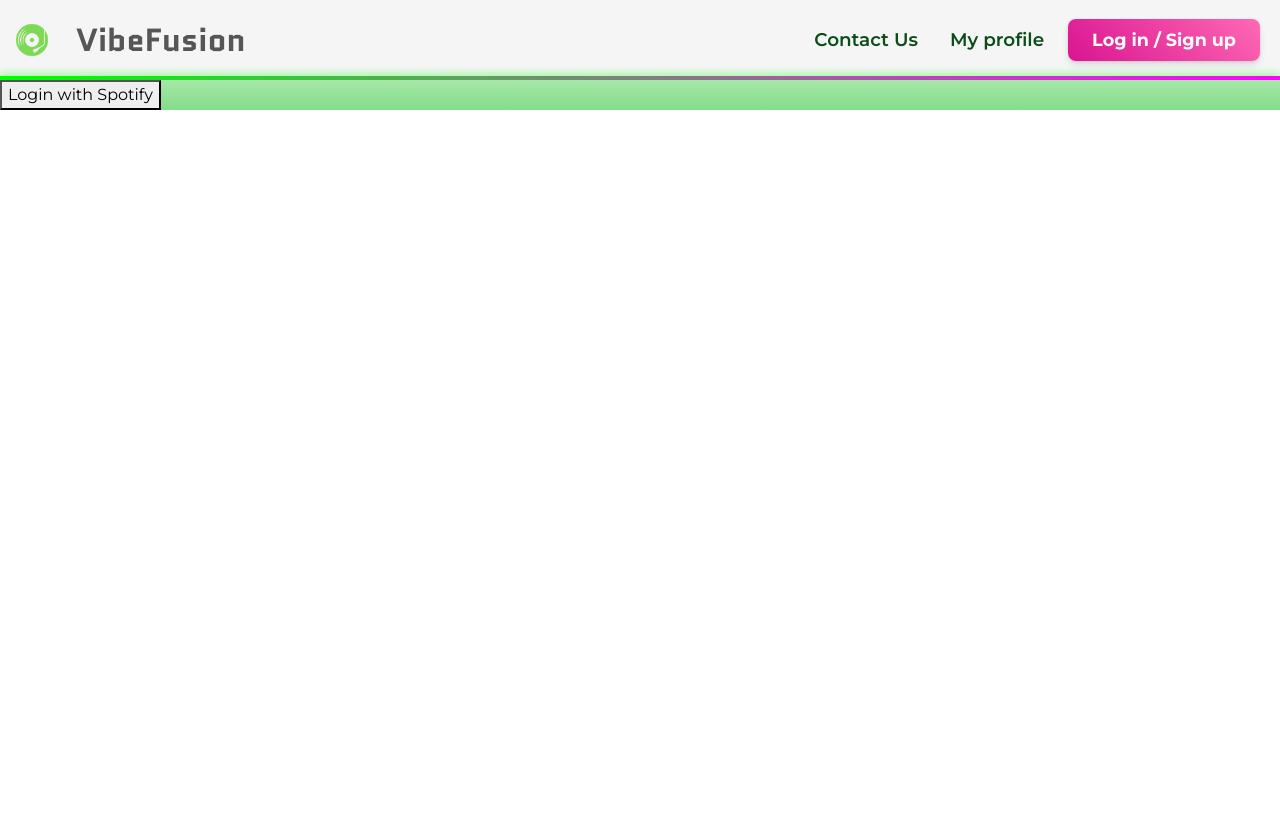
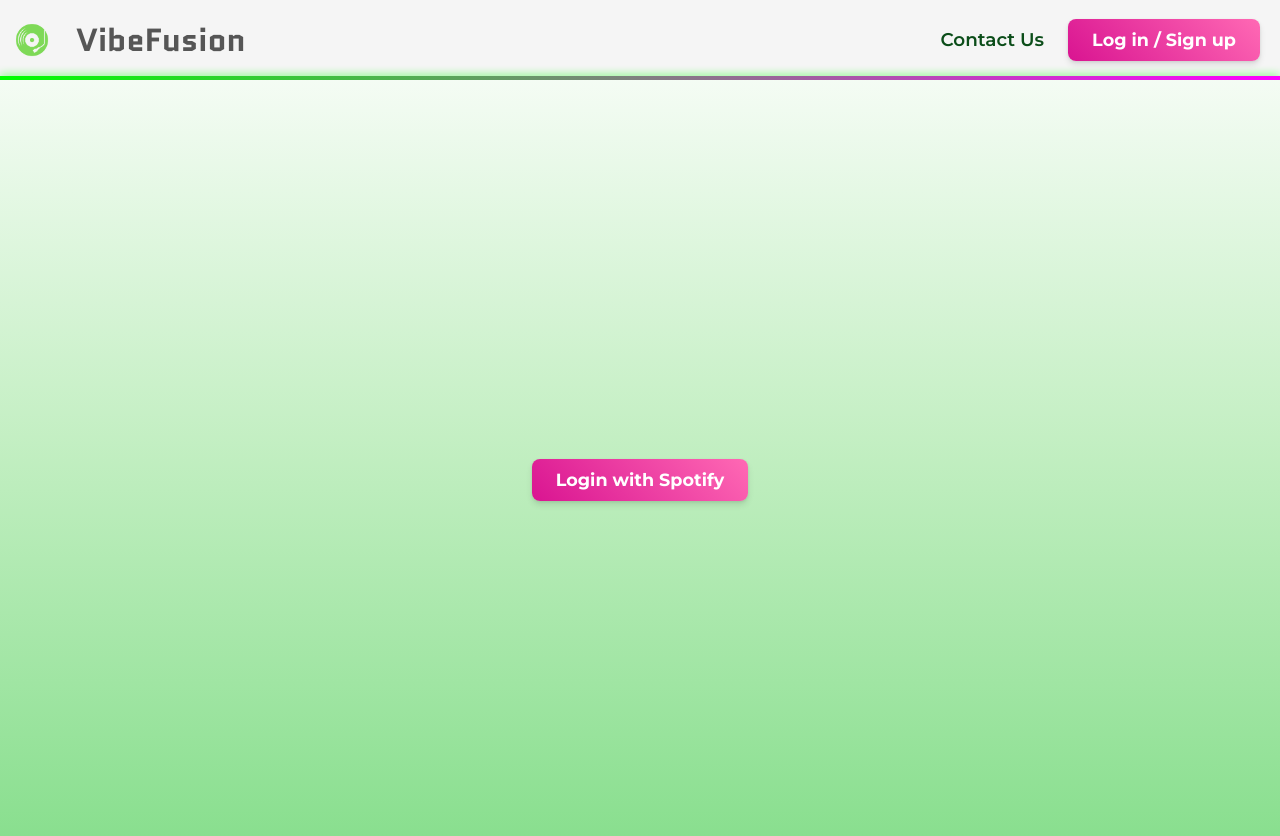
Before and after one commit to morgharrisx/fullstack-3, a React (Create React App) app in the folder frontend/: page /smart-recommendations in a window 1280 px wide. Shown: the top 836 px of the page. Before the commit the page ends 800 px from the top, so only its background shows below. Built offline with nearby package versions, Linux system fonts and the light colour scheme; the HTML template or start-up script is replaced by a standard one; a web font is replaced by a local one.

Commit message:
handleLogout, handle conditional render in navbar

```diff
--- a/frontend/src/App.js
+++ b/frontend/src/App.js
@@ -15,6 +15,7 @@ import Login from './login/login';
 
 function App() {
     const [isLoggedIn, setIsLoggedIn] = useState(false);
+
 
     useEffect(() => {
       const token = localStorage.getItem('spotify_access_token');
--- a/frontend/src/Navbar/navbar.jsx
+++ b/frontend/src/Navbar/navbar.jsx
@@ -2,9 +2,17 @@ import { Container, Navbar, Nav } from 'react-bootstrap';
 import './navbar.css';
 import ReusableButton from '../ReusableButton/ReusableButton';
 import GreenLogo from './logo/green-logo.png';
-import { Link } from 'react-router-dom';
+import { Link, useNavigate } from 'react-router-dom';
 
-function NavScrollExample() {
+
+function NavScrollExample({isLoggedIn, setIsLoggedIn}) {
+  const navigate = useNavigate();
+  function handleLogOut() {
+    localStorage.removeItem('spotify_access_token');
+    setIsLoggedIn(false);
+    navigate("/")
+  };
+
   return (
     <Navbar expand="lg" className="custom-bg">
       <Container fluid>
@@ -31,12 +39,18 @@ function NavScrollExample() {
           <Link className="link-styles" to="/contact">
             <Nav.Link as="span" className="ml-auto mx-3 Montserrat">Contact Us</Nav.Link>
           </Link>
-          <Link className="link-styles" to="/profile">
-            <Nav.Link as="span" className="ml-auto mx-3 Montserrat">My profile</Nav.Link>
-          </Link>
-          <Link to="http://localhost:5001/login">
+          { isLoggedIn && (
+              <Link className="link-styles" to="/profile">
+              <Nav.Link as="span" className="ml-auto mx-3 Montserrat">My profile</Nav.Link>
+              </Link>
+          )}
+          {isLoggedIn ? (
+            <ReusableButton onClick={handleLogOut} size="sm" text="Log out" color="pink"/>
+          ):(
+            <Link to="http://localhost:5001/login">
             <ReusableButton size="sm" text="Log in / Sign up" color="pink" />
-          </Link>
+            </Link>
+          )}
         </Navbar.Collapse>
       </Container>
     </Navbar>
--- /dev/null
+++ b/frontend/src/login/login.css
@@ -0,0 +1,7 @@
+.logincontainer {
+    min-height: 100vh;
+    display: flex;
+    justify-content: center;
+    align-items: center;
+    text-align: center;
+}
--- a/frontend/src/login/login.jsx
+++ b/frontend/src/login/login.jsx
@@ -2,6 +2,8 @@
 
 import React, { useEffect, useState } from 'react';
 import { useNavigate } from 'react-router-dom';
+import "./login.css"
+import ReusableButton from '../ReusableButton/ReusableButton';
 
 const Authentication = () => {
   const [accessToken, setAccessToken] = useState(null);
@@ -32,9 +34,9 @@ const Authentication = () => {
   }, []);
 
   return (
-    <div>
+    <div className="logincontainer">
       {!accessToken ? (
-        <button onClick={authenticateUser}>Login with Spotify</button>
+        <ReusableButton text="Login with Spotify" color="pink" onClick={authenticateUser}></ReusableButton>
       ) : (
         <p>Logged in! You can now make API requests.</p>
       )}
```
